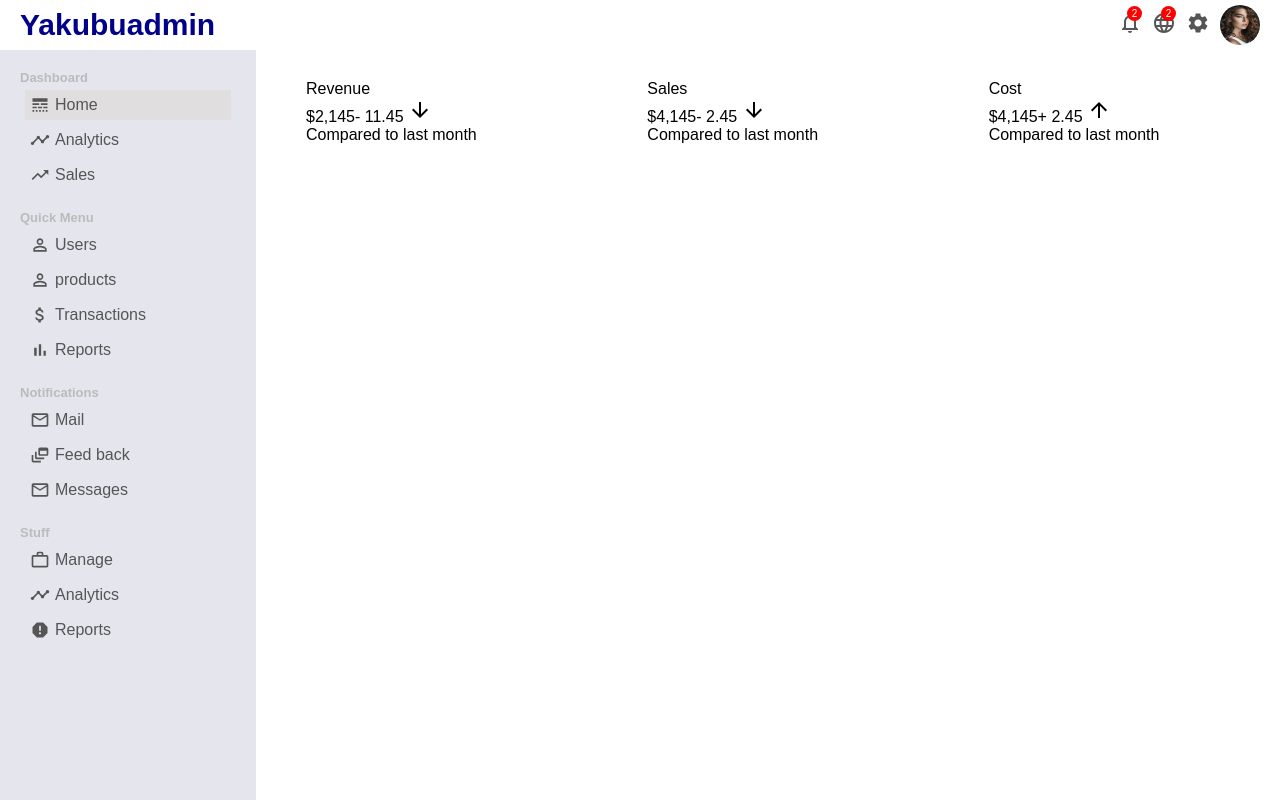
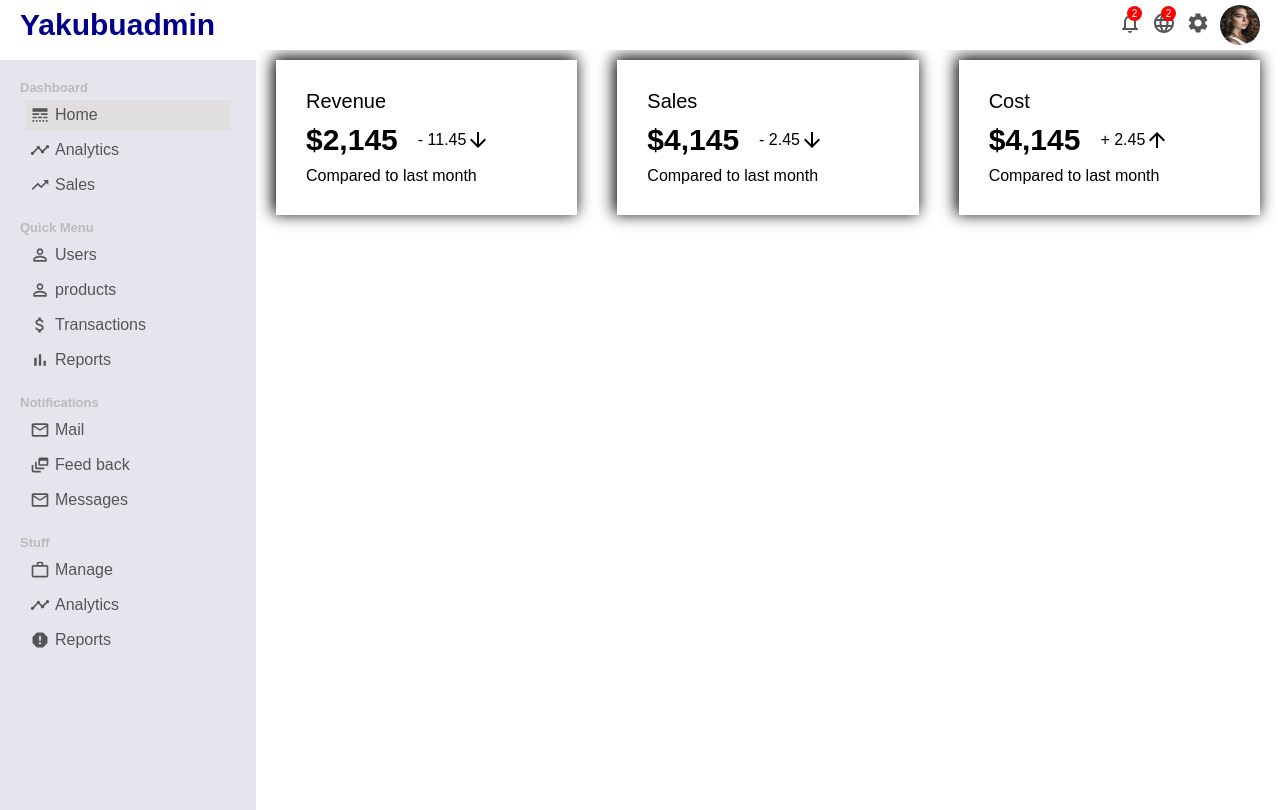
Before and after one commit to YakubuAmidu/admin, a React (Create React App) app: page / in a window 1280 px wide. Built offline with nearby package versions, Linux system fonts and the light colour scheme; a web font is replaced by a local one.

Commit message:
Initial commit

```diff
--- a/src/App.css
+++ b/src/App.css
@@ -1,3 +1,4 @@
 .container {
     display: flex;
+    margin-top: 10px;
 }
--- a/src/components/featuredInfo/FeaturedInfo.css
+++ b/src/components/featuredInfo/FeaturedInfo.css
@@ -9,4 +9,27 @@
     margin: 0px 20px;
     padding: 30px;
     cursor: pointer;
+    -webkit-box-shadow: -2px -2px 15px 1px #000000;
+    box-shadow: -2px -2px 15px 1px #000000;
 }
+
+.featuredTitle {
+    font-size: 20px;
+}
+
+.featuredMoneyContainer{
+    margin: 10px 0px;
+    display: flex;
+    align-items: center;
+}
+
+.featuredMoney{
+    font-size: 30px;
+    font-weight: 600;
+}
+
+.featuredRate{
+  display: flex;
+  align-items: center;
+  margin-left: 20px;
+}
--- a/src/components/featuredInfo/FeaturedInfo.jsx
+++ b/src/components/featuredInfo/FeaturedInfo.jsx
@@ -9,7 +9,9 @@ export default function FeaturedInfo(){
              <span className="featuredTitle">Revenue</span>
              <div className="featuredMoneyContainer">
                  <span className="featuredMoney">$2,145</span>
-                 <span className="featuredRate">- 11.45 <ArrowDownward /></span>
+                 <span className="featuredRate">- 11.45
+                 <ArrowDownward className="featuredIcon negative"/>
+                 </span>
              </div>
              <span className="featuredSub">Compared to last month</span>
          </div>
@@ -18,7 +20,9 @@ export default function FeaturedInfo(){
              <span className="featuredTitle">Sales</span>
              <div className="featuredMoneyContainer">
                  <span className="featuredMoney">$4,145</span>
-                 <span className="featuredRate">- 2.45 <ArrowDownward /></span>
+                 <span className="featuredRate">- 2.45
+                 <ArrowDownward className="featuredIcon negetive"/>
+                 </span>
              </div>
              <span className="featuredSub">Compared to last month</span>
          </div>
@@ -27,7 +31,9 @@ export default function FeaturedInfo(){
              <span className="featuredTitle">Cost</span>
              <div className="featuredMoneyContainer">
                  <span className="featuredMoney">$4,145</span>
-                 <span className="featuredRate">+ 2.45 <ArrowUpward /></span>
+                 <span className="featuredRate">+ 2.45
+                 <ArrowUpward className="featuredIcon negative"/>
+                 </span>
              </div>
              <span className="featuredSub">Compared to last month</span>
          </div>
```
